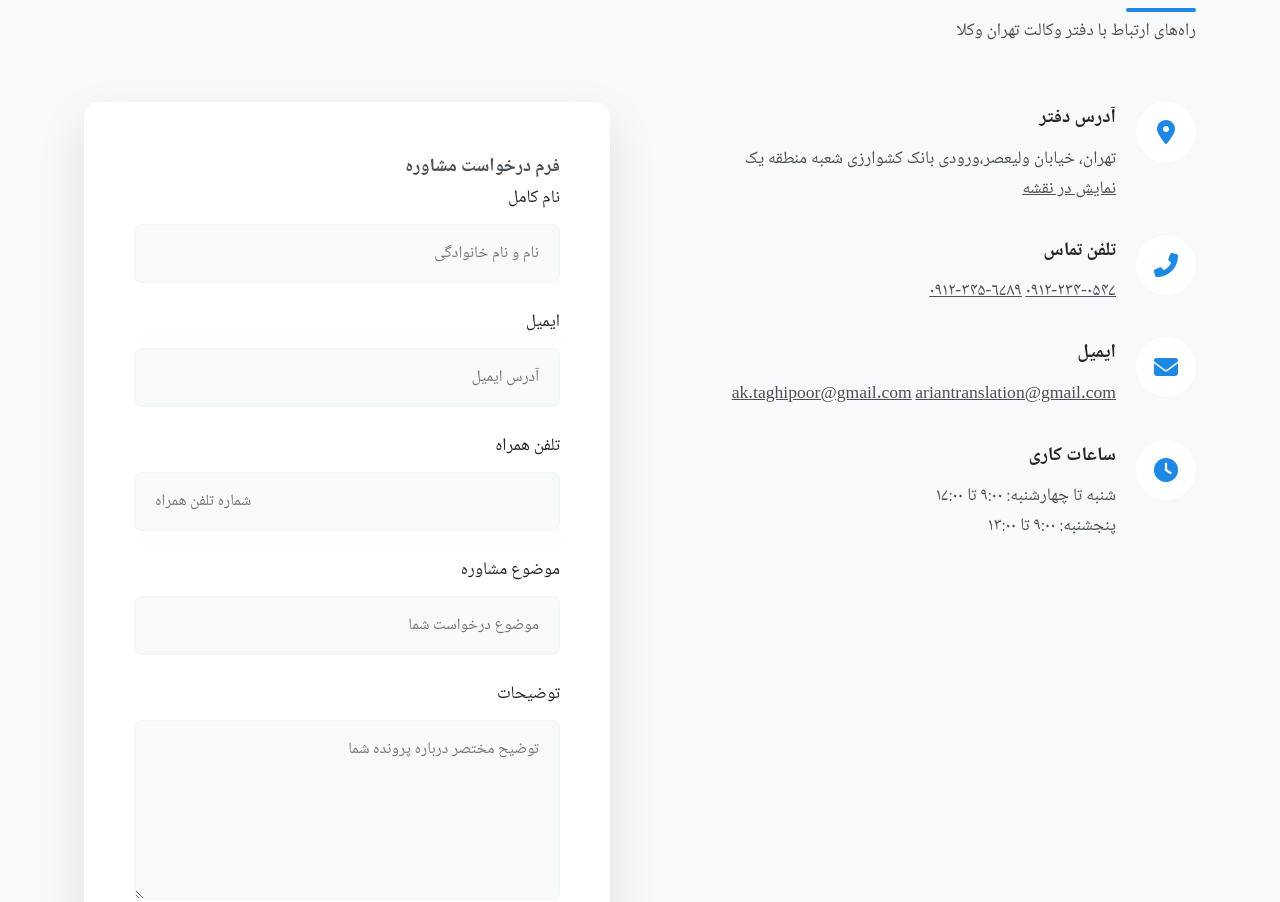
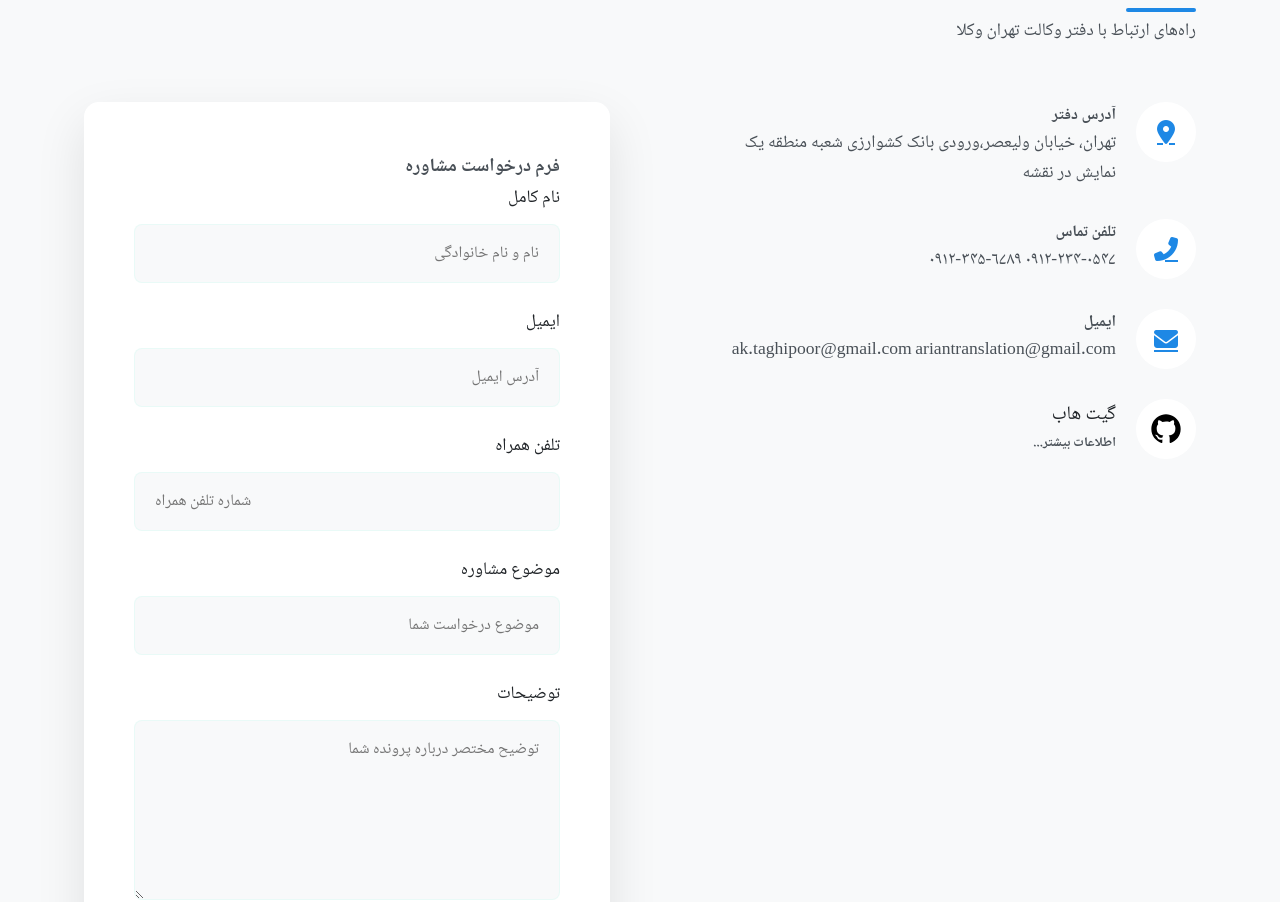
Before and after one commit to kasrataghipoor-spec/Tehranvokalaa, a plain HTML site: page index.html in a window 1280 px wide. Shown: the part 3924-4826 px from the top of the page. Drawn offline with Linux system fonts and the light colour scheme.

Commit message:
Update index.html

```diff
--- a/index.html
+++ b/index.html
@@ -731,17 +731,20 @@
             font-size: 1.5rem;
         }
 
-        .contact-details h4 {
+        .contact-details .dh4 {
             color: var(--lightest);
             margin-bottom: 10px;
+
             font-size: 1.2rem;
         }
 
         .contact-details p,
-        .contact-details a {
+        .contact-details a,
+        .contact-details .h6 {
             color: var(--light);
             font-size: 1.1rem;
             transition: var(--transition);
+            text-decoration: none;
         }
 
         .contact-details a:hover {
@@ -1621,6 +1624,17 @@ body.dark-mode .section-title h2 {
             position: relative;
             padding-bottom: 15px;
         }
+    body.dark-mode .contact-details .dh4 {
+            color: white;
+
+        }
+
+        body.dark-mode .contact-details p,
+        body.dark-mode .contact-details a {
+            color: rgba(255, 255, 255, 0.63);
+
+        }
+
 
     </style>
 
@@ -1914,9 +1928,9 @@ body.dark-mode .section-title h2 {
             <div class="contact-container">
                 <div class="contact-info">
                     <div class="contact-item">
-                        <div class="contact-icon">
+                        <a href="#" class="contact-icon">
                             <i class="fas fa-map-marker-alt"></i>
-                        </div>
+                        </a>
                         <div class="contact-details">
                             <h4>آدرس دفتر</h4>
                             <p>تهران، خیابان ولیعصر،ورودی بانک کشوارزی شعبه منطقه یک   </p>
@@ -1925,9 +1939,9 @@ body.dark-mode .section-title h2 {
                     </div>
 
                     <div class="contact-item">
-                        <div class="contact-icon">
+                        <a href="#" class="contact-icon">
                             <i class="fas fa-phone-alt"></i>
-                        </div>
+                        </a>
                         <div class="contact-details">
                             <h4>تلفن تماس</h4>
                             <a href="tel:09122340547">۰۹۱۲-۲۳۴-۰۵۴۷</a>
@@ -1936,9 +1950,9 @@ body.dark-mode .section-title h2 {
                     </div>
 
                     <div class="contact-item">
-                        <div class="contact-icon">
+                        <a href="#" class="contact-icon">
                             <i class="fas fa-envelope"></i>
-                        </div>
+                        </a>
                         <div class="contact-details">
                             <h4>ایمیل</h4>
                             <a href="mailto:info@tehranvakila.ir">ak.taghipoor@gmail.com</a>
@@ -1947,13 +1961,14 @@ body.dark-mode .section-title h2 {
                     </div>
 
                     <div class="contact-item">
-                        <div class="contact-icon">
-                            <i class="fas fa-clock"></i>
-                        </div>
+                        <a href="https://github.com/kasrataghipoor-spec/Tehranvokalaa/" class="contact-icon">
+                            <svg height="32" aria-hidden="true" viewBox="0 0 24 24" version="1.1" width="32" data-view-component="true" class="octicon octicon-mark-github v-align-middle">
+    <path d="M12 1C5.923 1 1 5.923 1 12c0 4.867 3.149 8.979 7.521 10.436.55.096.756-.233.756-.522 0-.262-.013-1.128-.013-2.049-2.764.509-3.479-.674-3.699-1.292-.124-.317-.66-1.293-1.127-1.554-.385-.207-.936-.715-.014-.729.866-.014 1.485.797 1.691 1.128.99 1.663 2.571 1.196 3.204.907.096-.715.385-1.196.701-1.471-2.448-.275-5.005-1.224-5.005-5.432 0-1.196.426-2.186 1.128-2.956-.111-.275-.496-1.402.11-2.915 0 0 .921-.288 3.024 1.128a10.193 10.193 0 0 1 2.75-.371c.936 0 1.871.123 2.75.371 2.104-1.43 3.025-1.128 3.025-1.128.605 1.513.221 2.64.111 2.915.701.77 1.127 1.747 1.127 2.956 0 4.222-2.571 5.157-5.019 5.432.399.344.743 1.004.743 2.035 0 1.471-.014 2.654-.014 3.025 0 .289.206.632.756.522C19.851 20.979 23 16.854 23 12c0-6.077-4.922-11-11-11Z"></path>
+</svg>
+</a>
                         <div class="contact-details">
-                            <h4>ساعات کاری</h4>
-                            <p>شنبه تا چهارشنبه: ۹:۰۰ تا ۱۷:۰۰</p>
-                            <p>پنجشنبه: ۹:۰۰ تا ۱۳:۰۰</p>
+                            <a class="dh4" href="https://github.com/kasrataghipoor-spec/Tehranvokalaa/" >گیت هاب </a>
+                            <h5>اطلاعات بیشتر...<h5>
                         </div>
                     </div>
                 </div>
```
